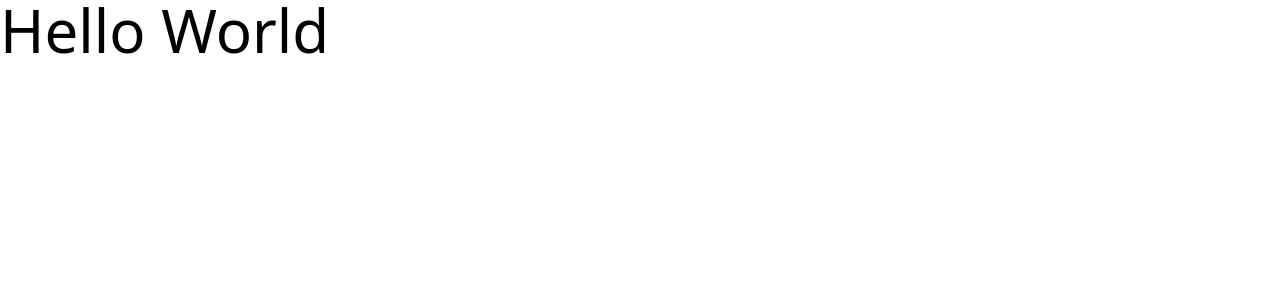
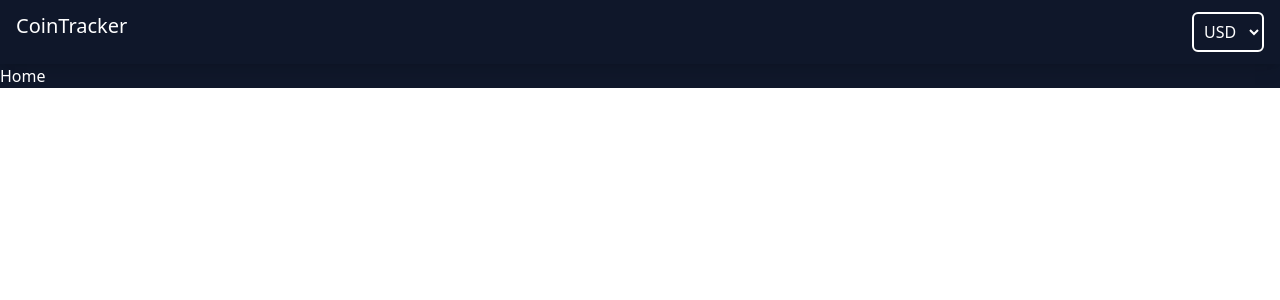
Before and after one commit to Dewaley/crypto-tracker-react-app, a React (Create React App) app: page / in a window 1280 px wide. Shown: the top 300 px of the page. Built offline with nearby package versions, Linux system fonts and the light colour scheme.

Commit message:
Header Component

```diff
--- a/package.json
+++ b/package.json
@@ -8,6 +8,7 @@
     "@testing-library/user-event": "^13.5.0",
     "react": "^17.0.2",
     "react-dom": "^17.0.2",
+    "react-router-dom": "^6.2.2",
     "react-scripts": "5.0.0",
     "web-vitals": "^2.1.4"
   },
--- a/src/App.js
+++ b/src/App.js
@@ -1,10 +1,17 @@
-import React from 'react'
+import React, {useState} from 'react';
+import { BrowserRouter as Router } from 'react-router-dom';
+import Header from './components/Header';
+import Home from './components/Home';
 
 function App() {
+  const [currency,setCurrency] = useState('')
   return (
-    <div>
-      <h1 className='text-6xl'>Hello World</h1>
-    </div>
+    <Router>
+      <div className='bg-slate-900 text-white'>
+        <Header setCurrency={setCurrency}/>
+        <Home/>
+      </div>
+    </Router>
   );
 }
 
--- /dev/null
+++ b/src/components/Header.js
@@ -0,0 +1,16 @@
+import React from 'react'
+
+const Header = ({setCurrency}) => {
+  return (
+    <div className='flex justify-between px-4 py-3 shadow-lg'>
+      <h2 className='text-xl'>CoinTracker</h2>
+      <select name='currency' id='' className='bg-transparent border-2 border-white p-1.5 rounded-md' onClick={(e)=>setCurrency(e.target.value)}>
+        <option value=''>USD</option>
+        <option value=''>EUR</option>
+        <option value=''>NGN</option>
+      </select>
+    </div>
+  );
+}
+
+export default Header
--- /dev/null
+++ b/src/components/Home.js
@@ -0,0 +1,9 @@
+import React from 'react'
+
+const Home = () => {
+  return (
+    <div>Home</div>
+  )
+}
+
+export default Home
```
Also changed, not shown: 1 other file (tests, documents, lock files or other folders).
